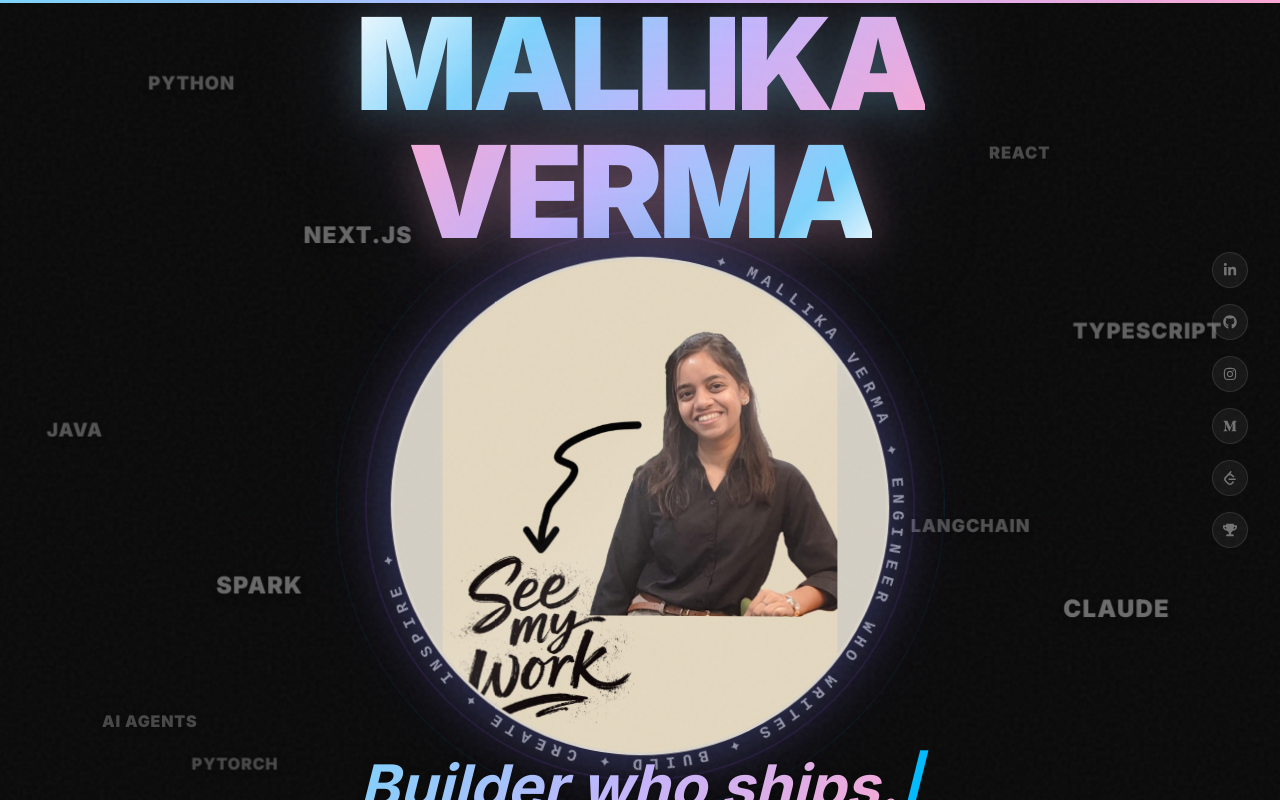
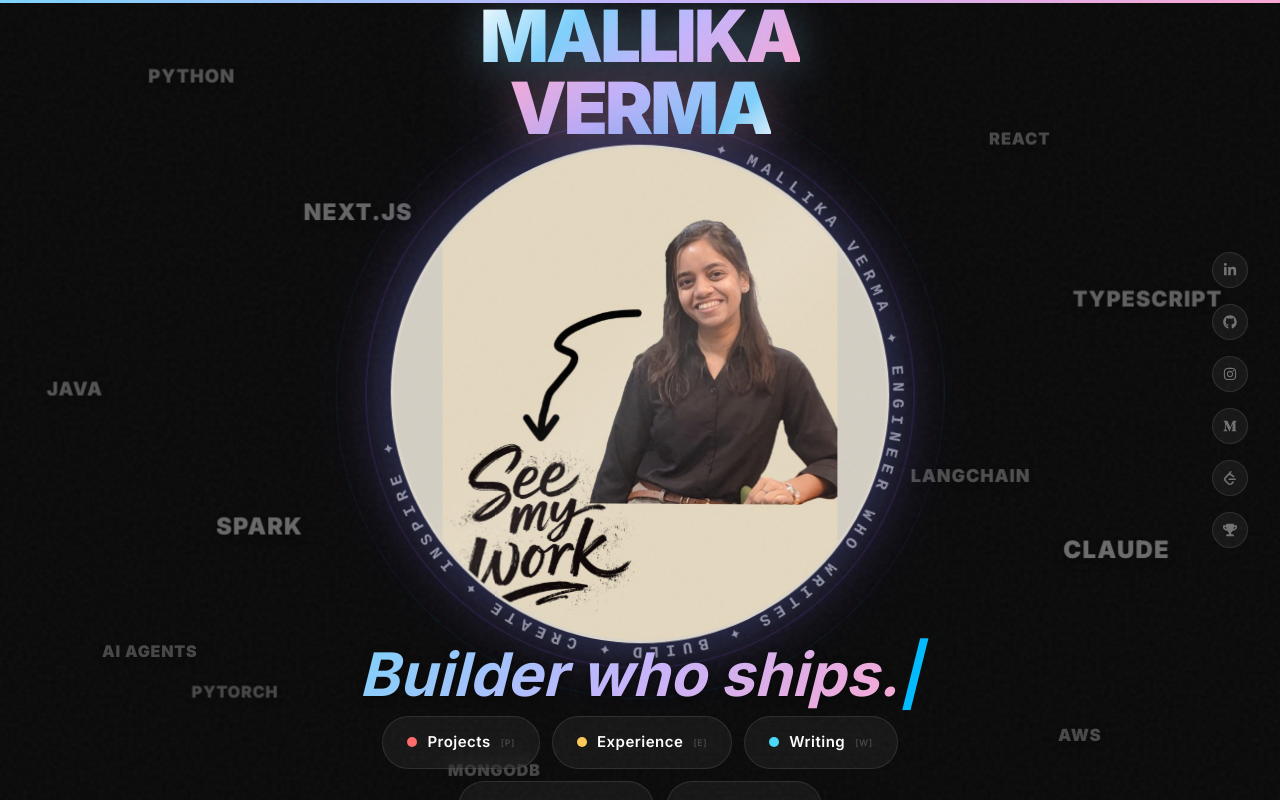
Before and after one commit to Mallika-coder/my-portfolio, a Next.js app: page / in a window 1280 px wide. Shown: the top 800 px of the page. Built offline with nearby package versions, Linux system fonts and the light colour scheme; a web font is replaced by a local one.

Commit message:
Reduce name size (text-7xl), bigger nav bubbles (15px font, 14px/24px padding)

```diff
--- a/src/app/globals.css
+++ b/src/app/globals.css
@@ -197,15 +197,15 @@ body {
 .nav-bubble {
   display: flex;
   align-items: center;
-  gap: 8px;
-  padding: 10px 18px;
+  gap: 10px;
+  padding: 14px 24px;
   border-radius: 30px;
   background: rgba(255, 255, 255, 0.05);
   border: 1px solid rgba(255, 255, 255, 0.1);
   backdrop-filter: blur(10px);
   color: #fff;
-  font-size: 13px;
-  font-weight: 500;
+  font-size: 15px;
+  font-weight: 600;
   letter-spacing: 0.5px;
   cursor: pointer;
   transition: all 0.3s ease;
--- a/src/app/page.tsx
+++ b/src/app/page.tsx
@@ -169,7 +169,7 @@ export default function Home() {
 
           {/* Name — top, biggest element, unique style */}
           <motion.h1
-            className="text-5xl md:text-7xl lg:text-9xl font-[var(--font-mono)] font-black tracking-[-0.04em] mb-10 text-center z-20 uppercase"
+            className="text-4xl md:text-6xl lg:text-7xl font-[var(--font-mono)] font-black tracking-[-0.04em] mb-10 text-center z-20 uppercase"
             initial={{ opacity: 0, y: -20 }}
             animate={{ opacity: 1, y: 0 }}
             transition={{ delay: 1.5, duration: 0.8 }}
@@ -254,7 +254,7 @@ export default function Home() {
                 href={item.href}
                 className={`nav-bubble transition-all duration-300 ${pressedKey === item.key ? "ring-2 ring-white/40 scale-110 bg-white/15" : ""}`}
               >
-                <span className="w-2 h-2 rounded-full" style={{ background: item.color }} />
+                <span className="w-2.5 h-2.5 rounded-full" style={{ background: item.color }} />
                 {item.label}
                 <span className="text-[9px] text-white/20 ml-1 hidden md:inline">[{item.key}]</span>
               </Link>
```
